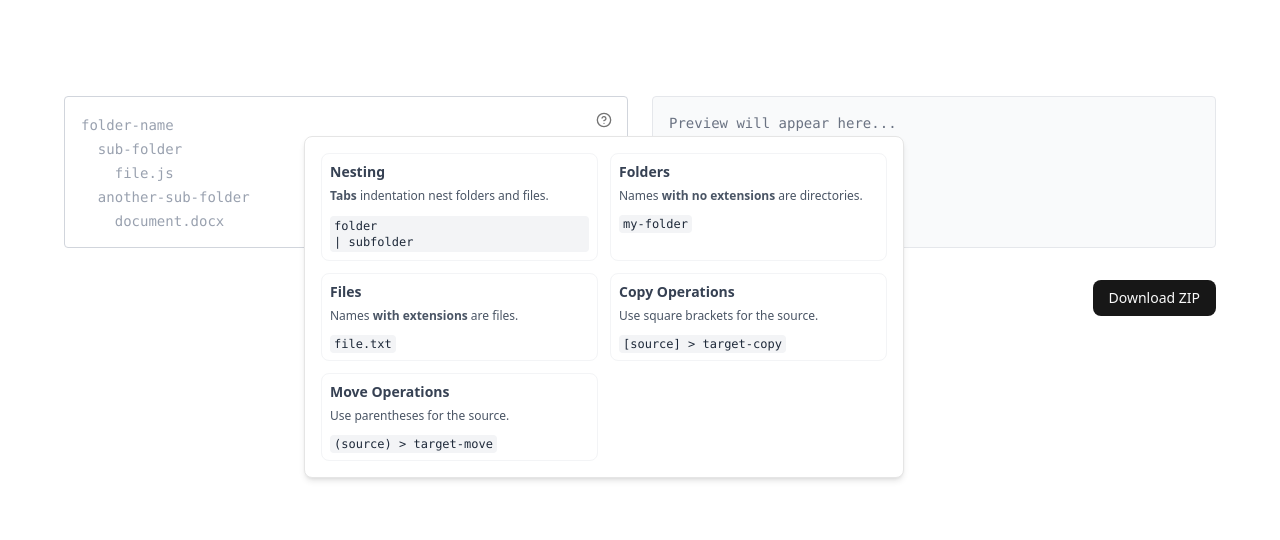
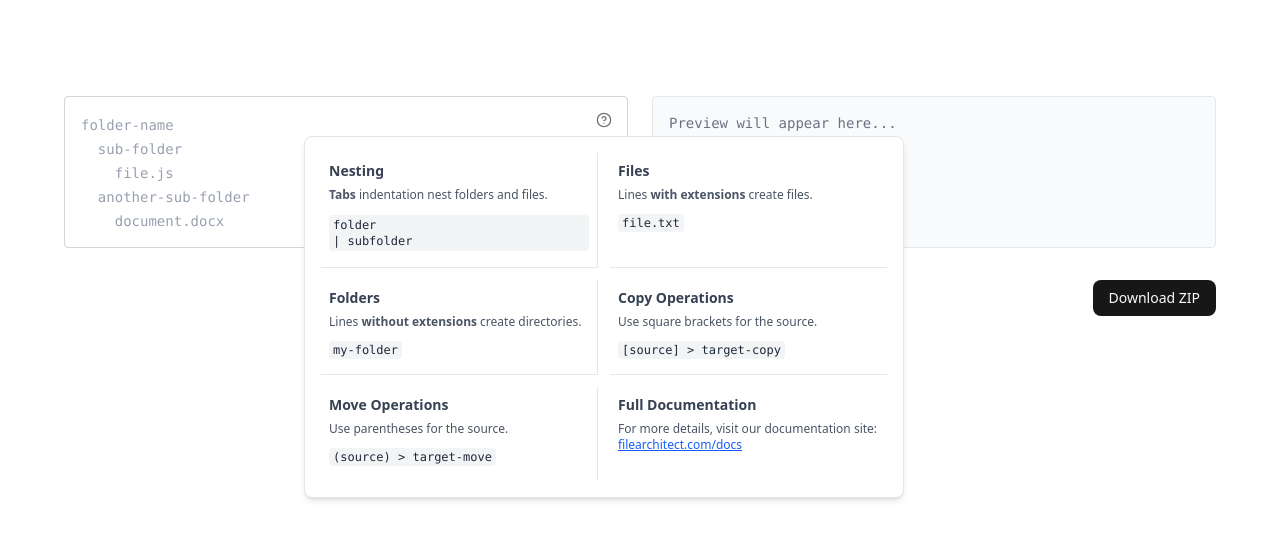
Before and after one commit to filearchitect/filearchitect, a React (Vite) app in the folder packages/ui/: page / in a window 1280 px wide. Both pictures are taken after a click on the button 604 px from the left and 120 px from the top of the page. Shown: the top 540 px of the page. Built offline with nearby package versions, Linux system fonts and the light colour scheme.

Commit message:
Help popover improved

```diff
--- /dev/null
+++ b/packages/ui/src/components/HelpPopoverContent.tsx
@@ -0,0 +1,146 @@
+import React from "react";
+
+const Quadrant = ({
+  title,
+  children,
+  index,
+  totalItems,
+}: {
+  title: string;
+  children: React.ReactNode;
+  index: number;
+  totalItems: number;
+}) => {
+  const borderColorClass = "border-gray-200 dark:border-gray-700"; // Slightly darker for better visibility if needed
+  let borderClasses = "";
+
+  // Apply border-r if in the first column and not the absolute last item if total is odd
+  if (index % 2 === 0 && index < totalItems - 1) {
+    borderClasses += ` border-r ${borderColorClass}`;
+  }
+
+  // Apply border-b if not in the last visual row
+  if (Math.floor(index / 2) < Math.floor((totalItems - 1) / 2)) {
+    borderClasses += ` border-b ${borderColorClass}`;
+  }
+
+  return (
+    <div className={`p-2 flex flex-col h-full ${borderClasses}`.trim()}>
+      <h5 className="font-semibold text-sm mb-1.5 text-gray-700 dark:text-gray-300">
+        {title}
+      </h5>
+      <div className="text-xs space-y-1 text-gray-600 dark:text-gray-400 flex-grow pb-2">
+        {children}
+      </div>
+    </div>
+  );
+};
+
+const helpItems = [
+  {
+    title: "Nesting",
+    content: (
+      <>
+        <p>
+          <strong>Tabs</strong> indentation nest folders and files.
+        </p>
+        <p className="mt-3">
+          <pre className="bg-gray-100 dark:bg-gray-700 text-gray-800 dark:text-gray-200 px-1 py-0.5 rounded font-mono">
+            folder
+            <br />| subfolder
+          </pre>
+        </p>
+      </>
+    ),
+  },
+  {
+    title: "Files",
+    content: (
+      <>
+        <p>
+          Lines <strong>with extensions</strong> create files.
+        </p>
+        <p className="mt-3">
+          <code className="bg-gray-100 dark:bg-gray-700 text-gray-800 dark:text-gray-200 px-1 py-0.5 rounded font-mono">
+            file.txt
+          </code>
+        </p>
+      </>
+    ),
+  },
+  {
+    title: "Folders",
+    content: (
+      <>
+        <p>
+          Lines <strong>without extensions</strong> create directories.
+        </p>
+        <p className="mt-3">
+          <code className="bg-gray-100 dark:bg-gray-700 text-gray-800 dark:text-gray-200 px-1 py-0.5 rounded font-mono">
+            my-folder
+          </code>
+        </p>
+      </>
+    ),
+  },
+
+  {
+    title: "Copy Operations",
+    content: (
+      <>
+        <p>Use square brackets for the source.</p>
+        <p className="mt-3">
+          <code className="bg-gray-100 dark:bg-gray-700 text-gray-800 dark:text-gray-200 px-1 py-0.5 rounded font-mono">
+            [source] &gt; target-copy
+          </code>
+        </p>
+      </>
+    ),
+  },
+  {
+    title: "Move Operations",
+    content: (
+      <>
+        <p>Use parentheses for the source.</p>
+        <p className="mt-3">
+          <code className="bg-gray-100 dark:bg-gray-700 text-gray-800 dark:text-gray-200 px-1 py-0.5 rounded font-mono">
+            (source) &gt; target-move
+          </code>
+        </p>
+      </>
+    ),
+  },
+  {
+    title: "Full Documentation",
+    content: (
+      <p>
+        For more details, visit our documentation site:{" "}
+        <a
+          href="https://filearchitect.com/docs"
+          target="_blank"
+          rel="noopener noreferrer"
+          className="text-blue-600 hover:text-blue-800 dark:text-blue-400 dark:hover:text-blue-300 underline"
+        >
+          filearchitect.com/docs
+        </a>
+      </p>
+    ),
+  },
+];
+
+export function HelpPopoverContent() {
+  return (
+    <div className="grid grid-cols-2 gap-3">
+      {helpItems.map((item, index) => (
+        <Quadrant
+          key={item.title}
+          title={item.title}
+          index={index}
+          totalItems={helpItems.length}
+        >
+          {item.content}
+        </Quadrant>
+      ))}
+    </div>
+  );
+}
--- a/packages/ui/src/components/StructureEditor.tsx
+++ b/packages/ui/src/components/StructureEditor.tsx
@@ -5,6 +5,7 @@ import {
   type StructureOperation,
 } from "@filearchitect/core";
 import { useEffect } from "react";
+import { HelpPopoverContent } from "./HelpPopoverContent";
 import { StructureInput } from "./StructureInput";
 import { StructurePreview } from "./StructurePreview";
 
@@ -54,107 +55,7 @@ export function StructureEditor({
 	another-sub-folder
 		document.docx`;
 
-  const Quadrant = ({
-    title,
-    children,
-  }: {
-    title: string;
-    children: React.ReactNode;
-  }) => (
-    <div className="p-2 border border-gray-100 dark:border-gray-700 rounded-md flex flex-col h-full">
-      <h5 className="font-semibold text-sm mb-1.5 text-gray-700 dark:text-gray-300">
-        {title}
-      </h5>
-      <div className="text-xs space-y-1 text-gray-600 dark:text-gray-400 flex-grow">
-        {children}
-      </div>
-    </div>
-  );
-
-  const helpItems = [
-    {
-      title: "Nesting",
-      content: (
-        <>
-          <p>
-            <strong>Tabs</strong> indentation nest folders and files.
-          </p>
-          <p className="mt-3">
-            <pre className="bg-gray-100 dark:bg-gray-700 text-gray-800 dark:text-gray-200 px-1 py-0.5 rounded font-mono">
-              folder
-              <br />| subfolder
-            </pre>
-          </p>
-        </>
-      ),
-    },
-    {
-      title: "Folders",
-      content: (
-        <>
-          <p>
-            Names <strong>with no extensions</strong> are directories.
-          </p>
-          <p className="mt-3">
-            <code className="bg-gray-100 dark:bg-gray-700 text-gray-800 dark:text-gray-200 px-1 py-0.5 rounded font-mono">
-              my-folder
-            </code>
-          </p>
-        </>
-      ),
-    },
-    {
-      title: "Files",
-      content: (
-        <>
-          <p>
-            Names <strong>with extensions</strong> are files.
-          </p>
-          <p className="mt-3">
-            <code className="bg-gray-100 dark:bg-gray-700 text-gray-800 dark:text-gray-200 px-1 py-0.5 rounded font-mono">
-              file.txt
-            </code>
-          </p>
-        </>
-      ),
-    },
-    {
-      title: "Copy Operations",
-      content: (
-        <>
-          <p>Use square brackets for the source.</p>
-          <p className="mt-3">
-            <code className="bg-gray-100 dark:bg-gray-700 text-gray-800 dark:text-gray-200 px-1 py-0.5 rounded font-mono">
-              [source] &gt; target-copy
-            </code>
-          </p>
-        </>
-      ),
-    },
-    {
-      title: "Move Operations",
-      content: (
-        <>
-          <p>Use parentheses for the source.</p>
-          <p className="mt-3">
-            <code className="bg-gray-100 dark:bg-gray-700 text-gray-800 dark:text-gray-200 px-1 py-0.5 rounded font-mono">
-              (source) &gt; target-move
-            </code>
-          </p>
-        </>
-      ),
-    },
-  ];
-
-  const helpContent = (
-    <div className="grid grid-cols-2 gap-3">
-      {helpItems.map((item) => (
-        <Quadrant key={item.title} title={item.title}>
-          {item.content}
-        </Quadrant>
-      ))}
-    </div>
-  );
+  const helpContent = <HelpPopoverContent />;
 
   useEffect(() => {
     const updatePreview = async () => {
```
